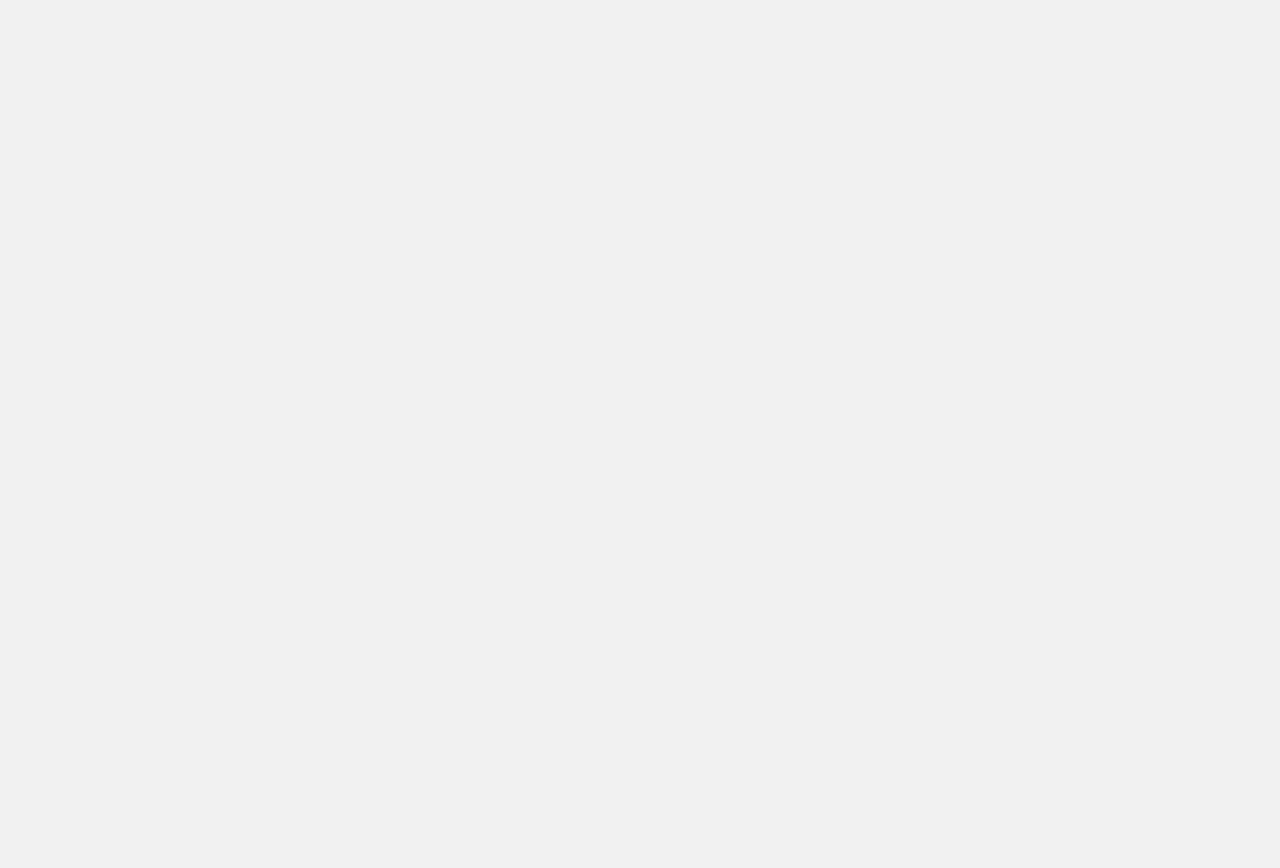
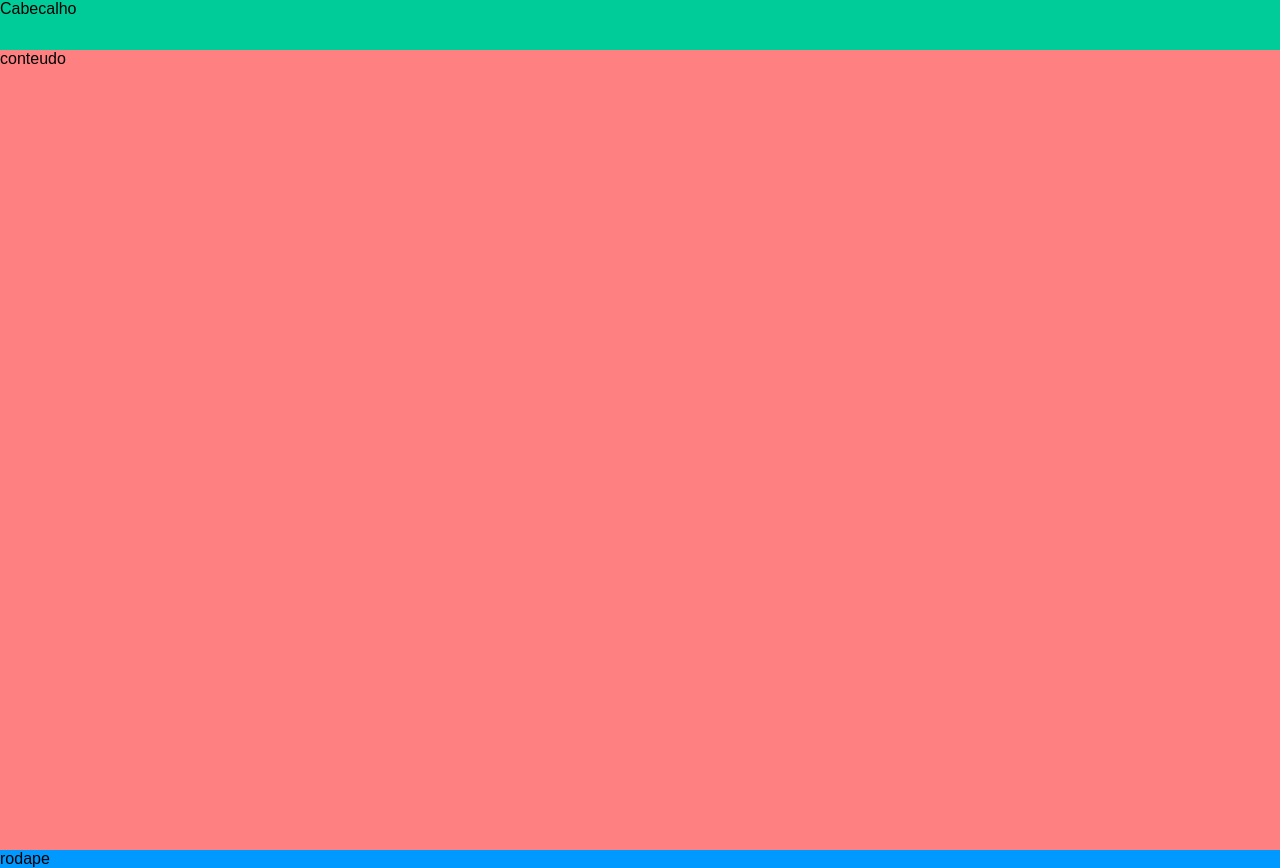
Before and after one commit to viniflopes/CSS-Grid, a plain HTML site: page index.html in a window 1280 px wide. Before the commit the page ends 800 px from the top, so only its background shows below. Drawn offline with Linux system fonts and the light colour scheme.

Commit message:
Aprendendo grid template area, column e row

```diff
--- a/assets/css/style.css
+++ b/assets/css/style.css
@@ -2,13 +2,26 @@
     background: #f1f1f1;
     display: grid;
     font-family: Arial, Helvetica, sans-serif;
+    grid-template-areas:
+    "cabecalho"
+    "conteudo"
+    "rodape";
+    grid-template-columns: auto;
+    grid-template-rows: 50px 100vh auto;
+
 }
 
 .cabecalho {
+background: #00cc99;
+grid-area: cabecalho;
 }
 
 .conteudo {
+    background: #ff8080;
+    grid-area: conteudo;
 }
 
 .rodape {
+    background: #0099ff;
+    grid-area: rodape;
 }
--- a/index.html
+++ b/index.html
@@ -10,9 +10,9 @@
     <link href="./assets/css/style.css" rel="stylesheet">
 </head>
 <body class="app">
-    <header class="cabecalho"></header>
-    <main class="conteudo"></main>
-    <footer class="rodape"></footer>
+    <header class="cabecalho">Cabecalho</header>
+    <main class="conteudo">conteudo</main>
+    <footer class="rodape">rodape</footer>
     <script src="./assets/js/fontawesome.all.min.js"></script>
 </body>
 </html>
```
